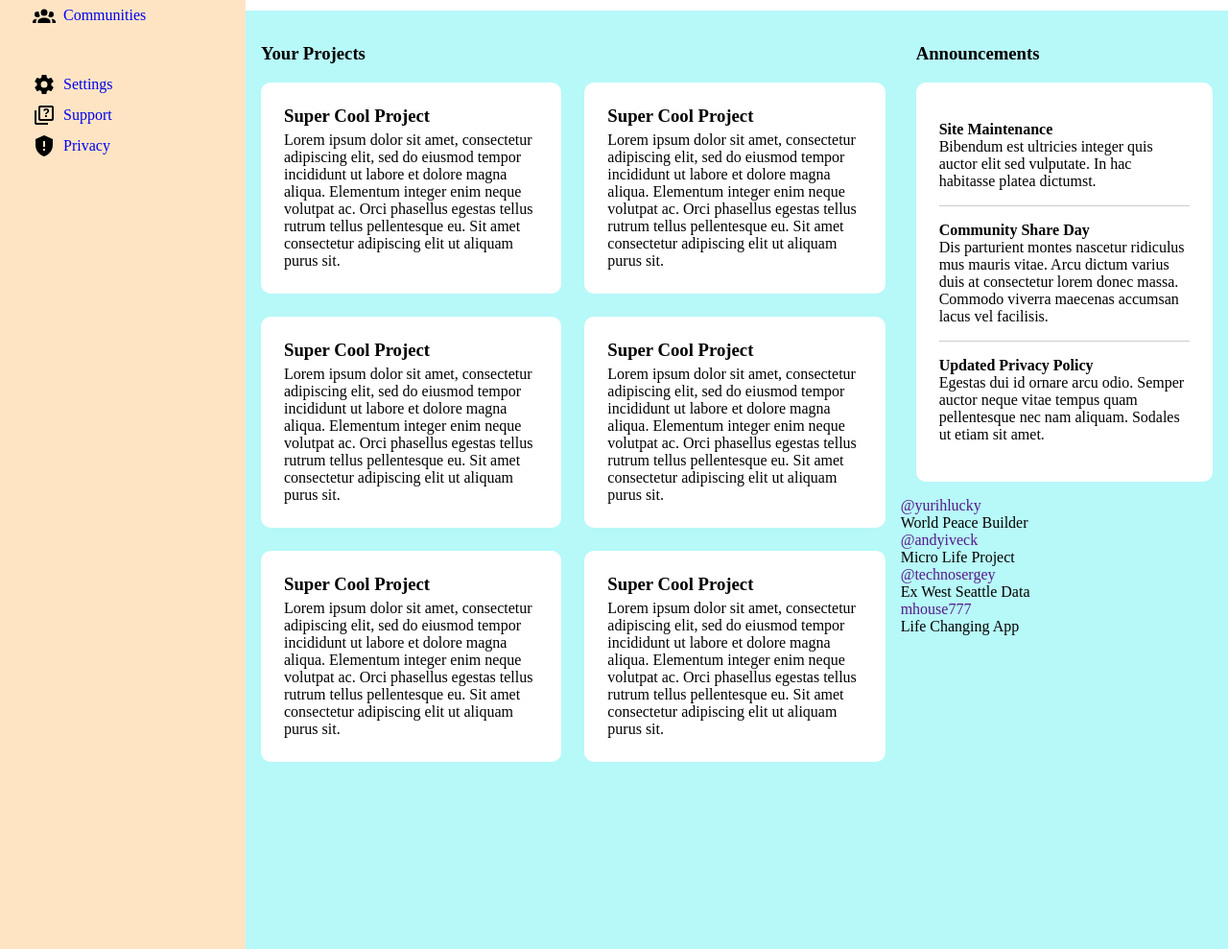
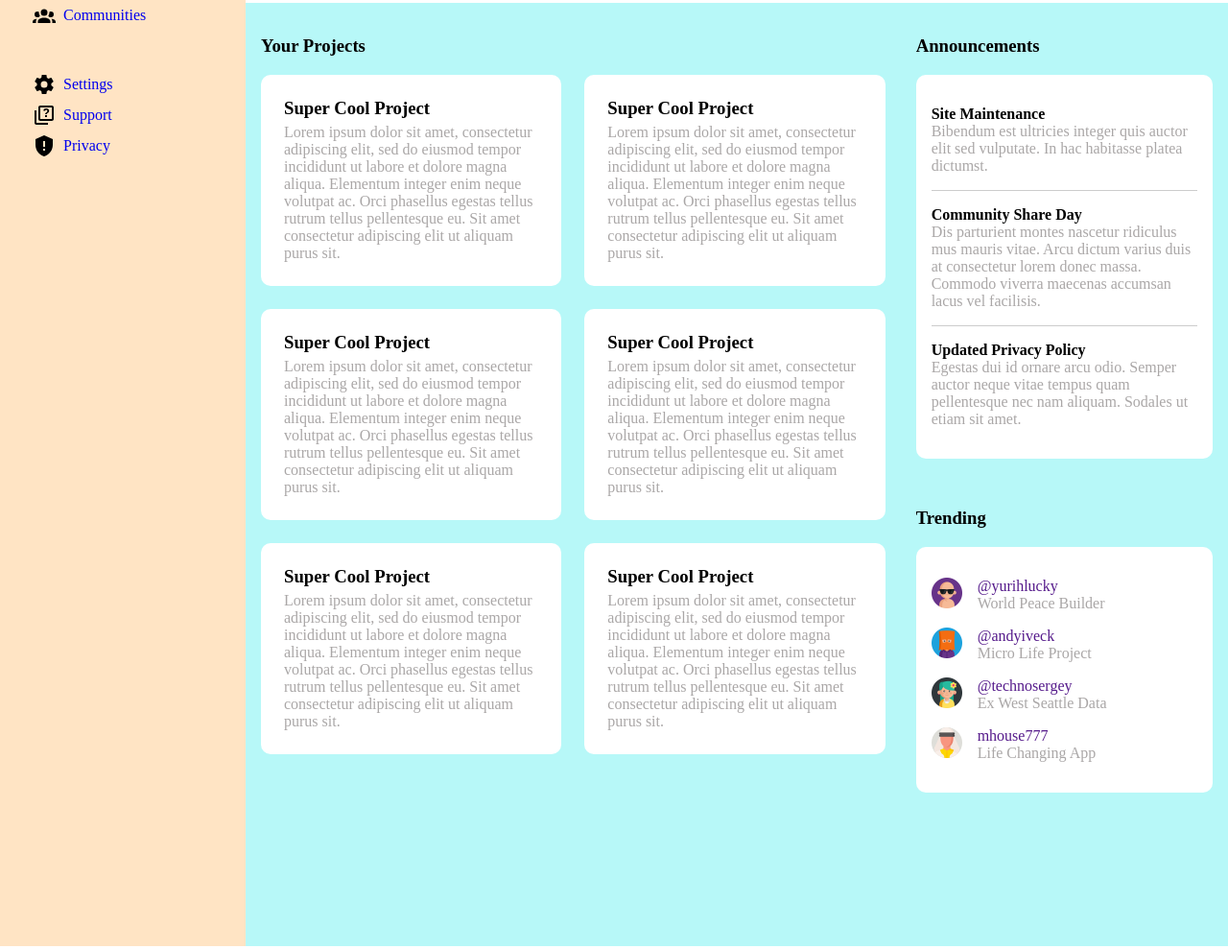
Before and after one commit to maximkwski/admin-dashboard, a plain HTML site: page index.html in a window 1280 px wide. Shown: the part 243-1232 px from the top of the page at 96% size. Drawn offline with Linux system fonts and the light colour scheme.

Commit message:
add styles/icons to main div

```diff
--- a/index.html
+++ b/index.html
@@ -109,22 +109,33 @@
                     </div>
                 </div>
             </div>
+            <div class="trending">
+                <h3>Trending</h3>
                  <div class="trending-container">
                     <div class="trending-item">
-                    <a href="">@yurihlucky</a><br/>
-                    World Peace Builder
+                        <a href=""><img src="./img/man.png" alt="icon"></a>
+                        <div>
+                            <a href="">@yurihlucky</a><br/> World Peace Builder
+                        </div>
                     </div>
                     <div class="trending-item">
-                    <a href="">@andyiveck</a><br/>
-                    Micro Life Project
+                        <a href=""><img src="./img/person.png" alt="icon"></a>
+                        <div>
+                            <a href="">@andyiveck</a><br/> Micro Life Project
+                        </div>
                     </div>
                     <div class="trending-item">
-                    <a href="">@technosergey</a><br/>
-                    Ex West Seattle Data
+                        <a href=""><img src="./img/girl.png" alt="icon"></a>
+                        <div>
+                            <a href="">@technosergey</a><br/>Ex West Seattle Data
+                        </div>
                     </div>
                     <div class="trending-item">
-                    <a href="">mhouse777</a><br/>
-                    Life Changing App
+                        <a href=""><img src="./img/muslim.png" id="myicon" alt="icon"></a>
+                        <div>
+                            <a href="">mhouse777</a><br/>Life Changing App
+                        </div>
+                    </div>
             </div>
             </div>
         </div>
--- a/style.css
+++ b/style.css
@@ -48,18 +48,18 @@
     gap: 1.5em;
 }
 
-.announcements {
+.announcements, .trending {
     padding: 1em;
 }
 
-.announcement-container {
+.announcement-container, .trending-container {
     background-color: white;
     border-radius: 10px;
-    padding: 1.5em;
+    padding: 1em;
 
 }
 
-.announcement-item {
+.announcement-item, .trending-item {
     margin: 1em 0;
 }
 
@@ -67,10 +67,6 @@ hr {
     height: 1px;
         background-color: #ccc;
         border: none;
-}
-
-.trending-container {
-
 }
 
 .project-item {
@@ -84,8 +80,26 @@ hr {
     margin-bottom: 5px;
 }
 
-.projects > h3 , .announcements > h3{
+.projects > h3 , .announcements > h3 , .trending > h3{
     margin: 1em 0;
+}
+
+.trending-item {
+    display: flex;
+    gap: 1em;
+}
+
+.trending-item, .announcements p, .main p {
+    color: rgb(170, 167, 167);
+}
+
+.trending-item [alt="icon"] {
+    height: 2em;
+}
+
+.trending-item #myicon {
+    background-color: rgb(222, 222, 217);
+    border-radius: 50%;
 }
 
 
```
Also changed, not shown: img/girl.png (added), img/man.png (added), img/person.png (added), 1 other file. Lines whose indentation alone changed are shown as unchanged.
